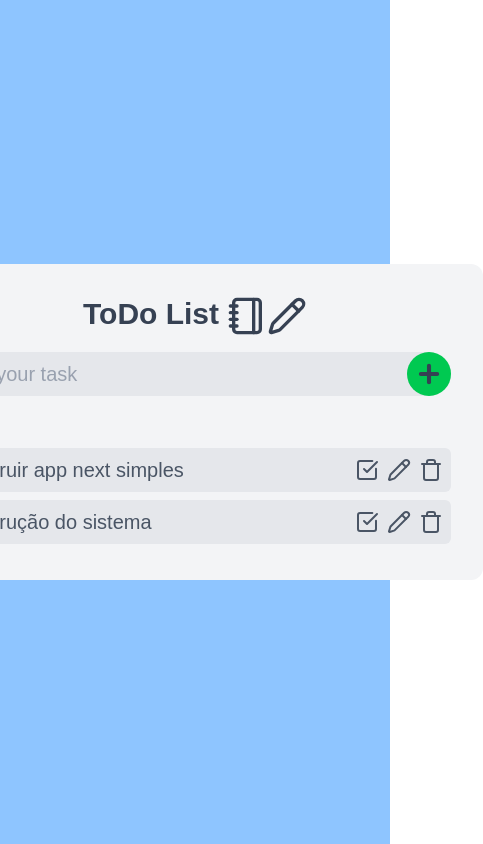
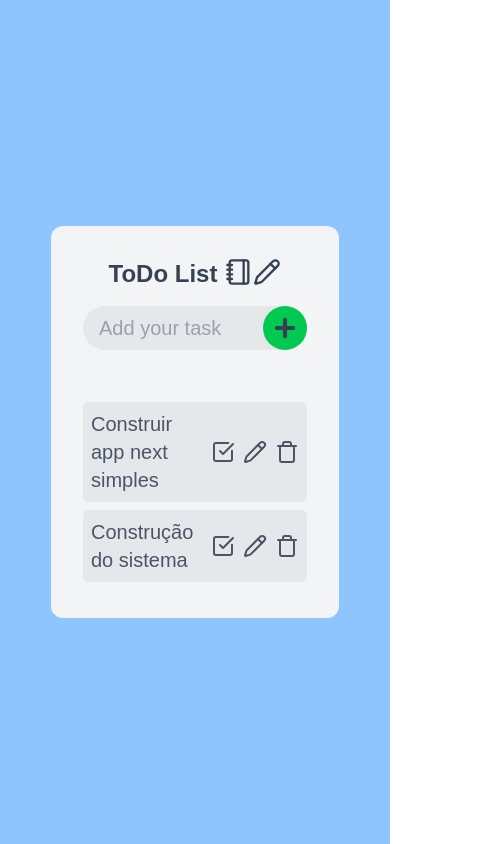
Before and after one commit to siqueiradaniel/next-todo-list, a Next.js app: page / in a window 390 px wide. Shown: the whole page, 483 px wide, since content can reach past the window. Built offline with nearby package versions, Linux system fonts and the light colour scheme.

Commit message:
design: implement responsiveness

```diff
--- a/app/page.tsx
+++ b/app/page.tsx
@@ -5,7 +5,7 @@ import TaskCardList from "@/components/TaskCardList";
 export default function Home() {
   return (
     <div className="min-h-screen w-full bg-blue-300 flex items-center justify-center">
-      <div className="h-full min-w-xl flex flex-col items-center bg-gray-100 p-8 rounded-xl">
+      <div className="h-full max-w-2xs md:min-w-xl flex flex-col items-center bg-gray-100 p-8 rounded-xl">
         <Header />
         <AddTaskInput />
         <TaskCardList />
--- a/components/Header.tsx
+++ b/components/Header.tsx
@@ -4,9 +4,9 @@ import { Notebook, Pencil } from 'lucide-react'
 const Header = () => {
     return (
         <div className='flex flex-row'>
-            <h1 className='text-3xl font-bold text-gray-700'>ToDo List</h1>
-            <Notebook className='ms-2 w-10 h-10 text-gray-700'/>
-            <Pencil className='w-10 h-10 text-gray-700'/>
+            <h1 className='text-2xl md:text-3xl font-bold text-gray-700'>ToDo List</h1>
+            <Notebook className='ms-2 w-7 h-7 md:w-10 md:h-10 text-gray-700'/>
+            <Pencil className='w-7 h-7 md:w-10 md:h-10 text-gray-700'/>
         </div>
     )
 }
```
